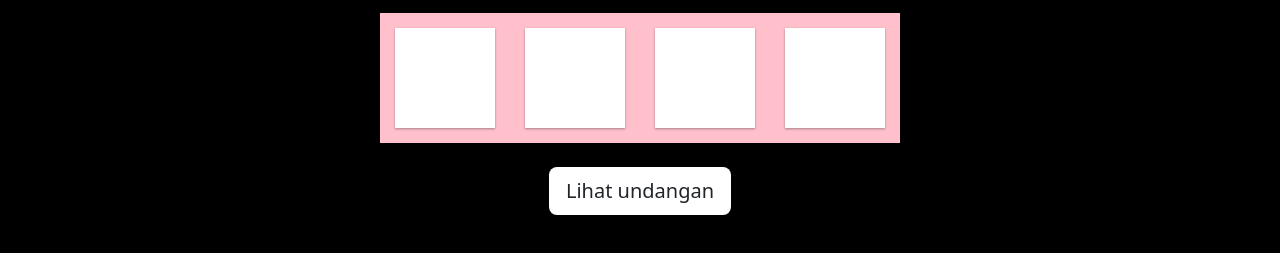
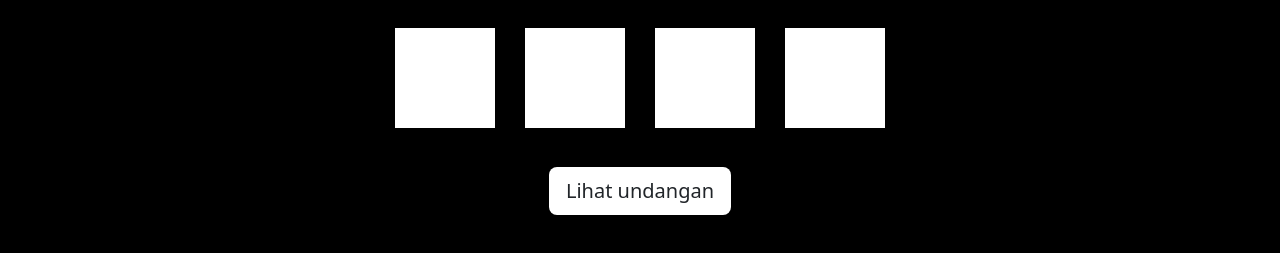
Before and after one commit to kangmari/kangmari.github.io, a plain HTML site: page index.html in a window 1280 px wide. Shown: the part 213-466 px from the top of the page. Drawn offline with nearby package versions, Linux system fonts and the light colour scheme.

Commit message:
Update style.css

```diff
--- a/style.css
+++ b/style.css
@@ -16,9 +16,3 @@ bady {
  font-size: 4rem;
 
 }
-
-.simply-Countdown {
- text: center;
-background-color: pink;
-
-}
```
